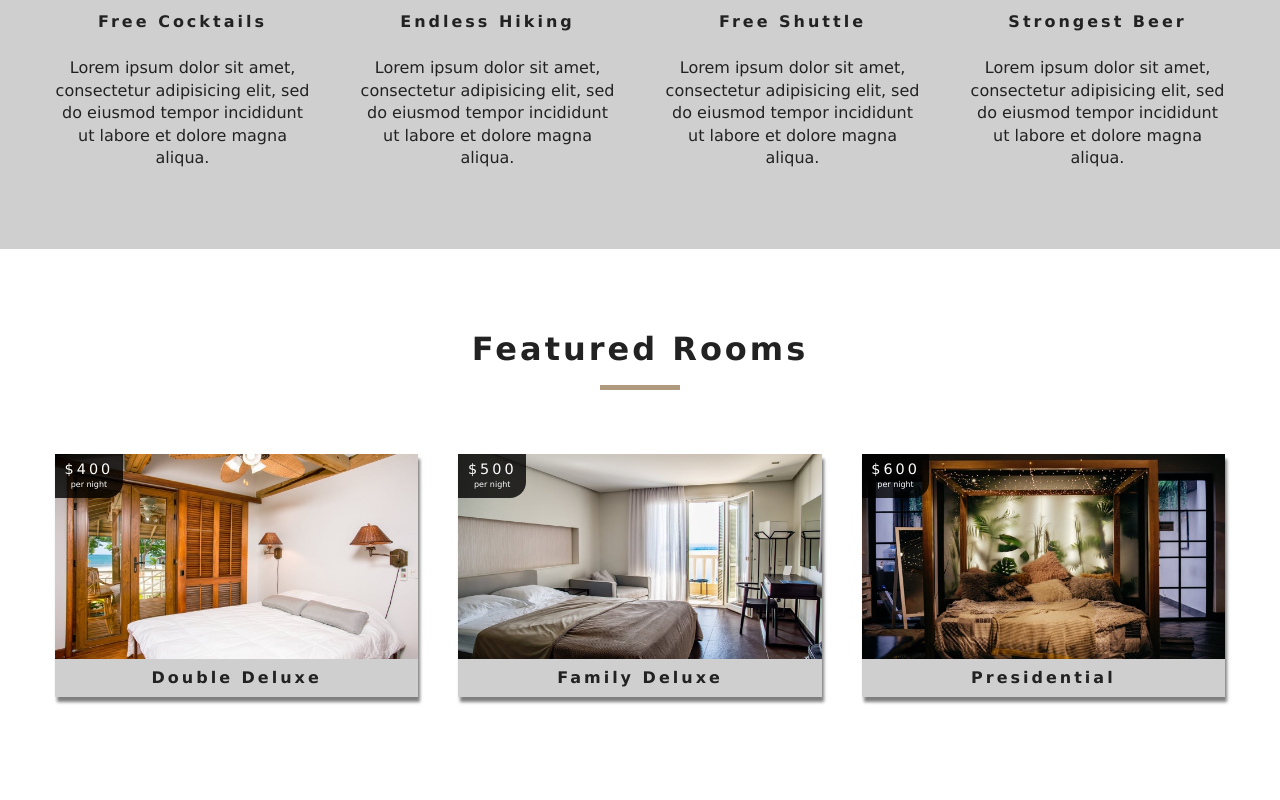
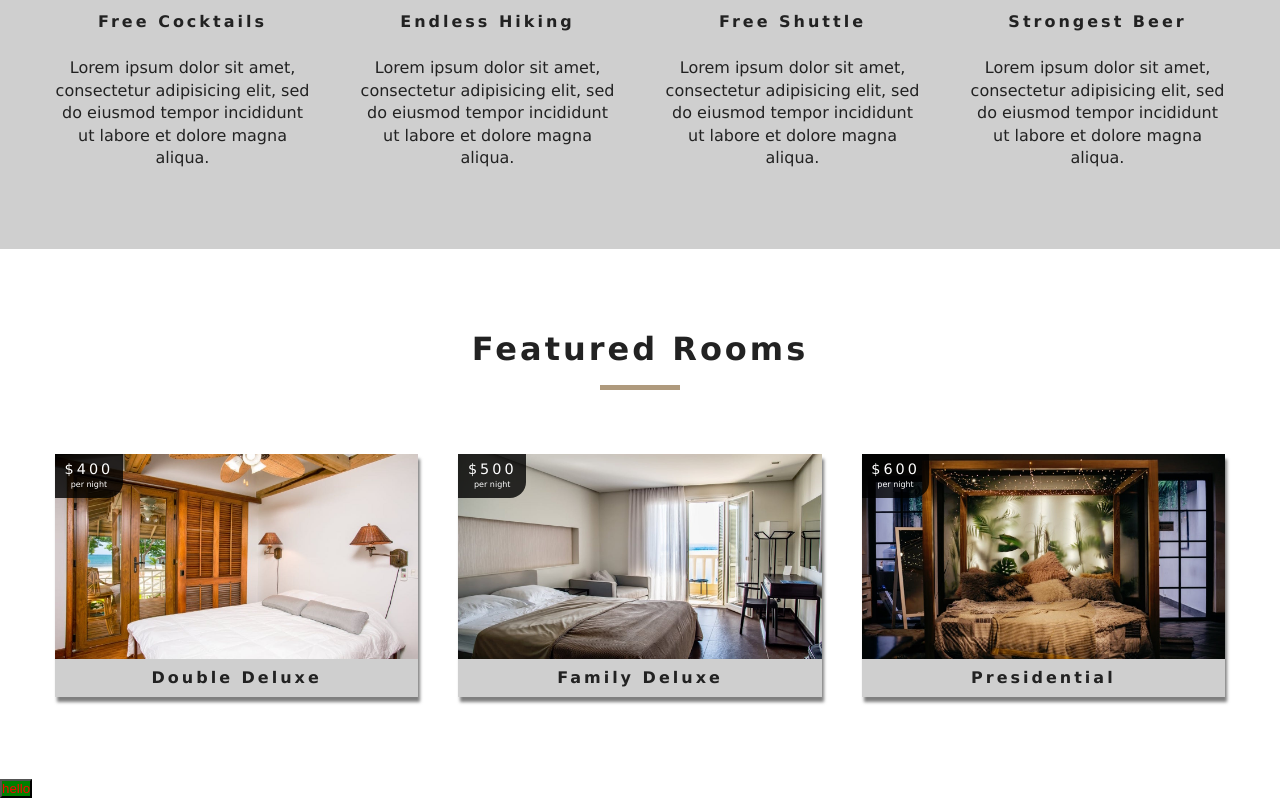
Before and after one commit to juliaosmolovska/react_website_2, a React (Create React App) app: page / in a window 1280 px wide. Shown: the part 1074-1874 px from the top of the page. Before the commit the page ends 1851 px from the top, so only its background shows below. Built offline with nearby package versions, Linux system fonts and the light colour scheme.

Commit message:
Add Button with styled-components

```diff
--- a/package.json
+++ b/package.json
@@ -11,6 +11,7 @@
     "react-icons": "^4.1.0",
     "react-router-dom": "^5.2.0",
     "react-scripts": "4.0.1",
+    "styled-components": "^5.2.1",
     "web-vitals": "^0.2.4"
   },
   "scripts": {
--- /dev/null
+++ b/src/components/StyledHero.js
@@ -0,0 +1,8 @@
+import styled from 'styled-components';
+
+const SimpleButton = styled.button`
+color: red;
+background: green;
+`;
+
+export default SimpleButton;
--- a/src/pages/Home.js
+++ b/src/pages/Home.js
@@ -4,6 +4,7 @@
 import { Link } from 'react-router-dom';
 import Services from '../components/Services';
 import FeaturedRooms from '../components/FeaturedRooms';
+import Button from '../components/StyledHero';
 
 export default function Home() {
   return (
@@ -19,6 +20,7 @@
       </Hero>
       <Services></Services>
       <FeaturedRooms></FeaturedRooms>
+      <Button>hello</Button>
     </>
   )
 }
--- a/src/pages/SingleRoom.js
+++ b/src/pages/SingleRoom.js
@@ -47,6 +47,6 @@
           </Link>
         </Banner>
       </Hero>
-    )
+    );
   }
 }
```
Also changed, not shown: 2 other files (tests, documents, lock files or other folders).
